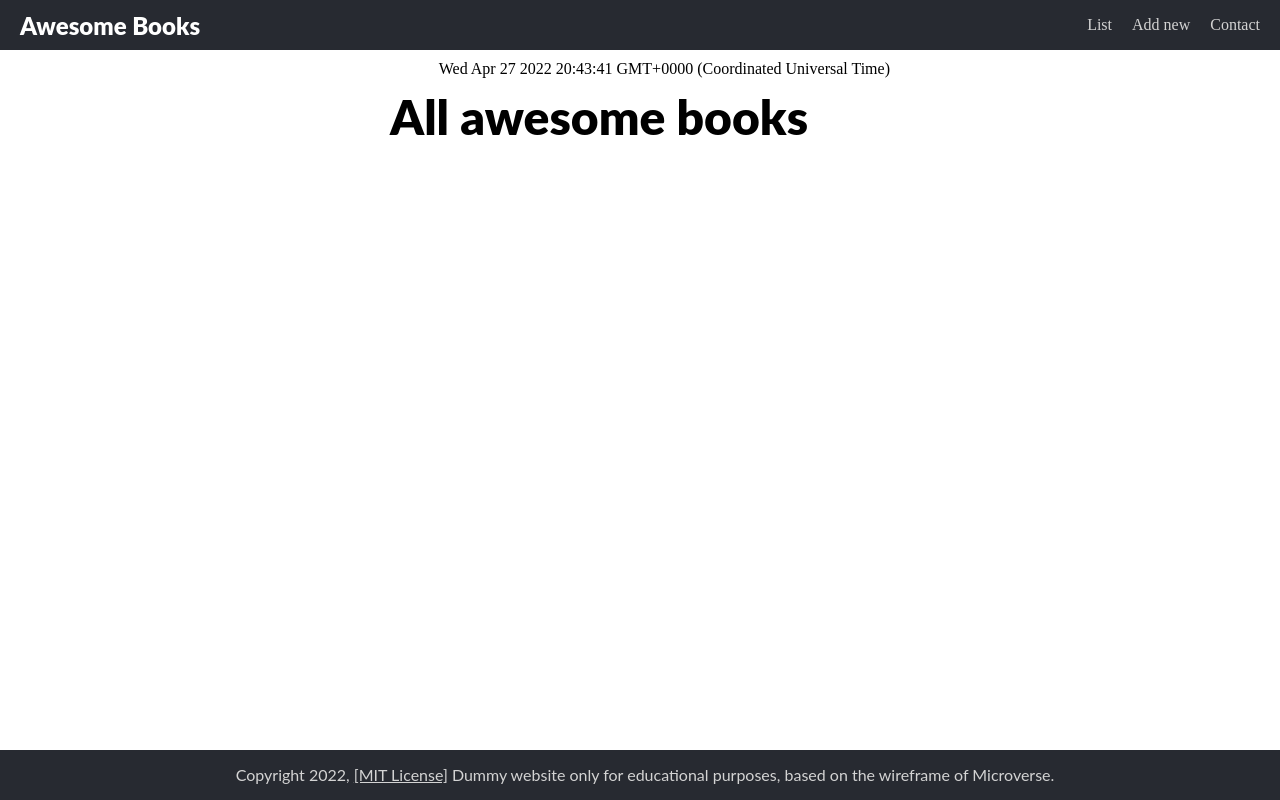
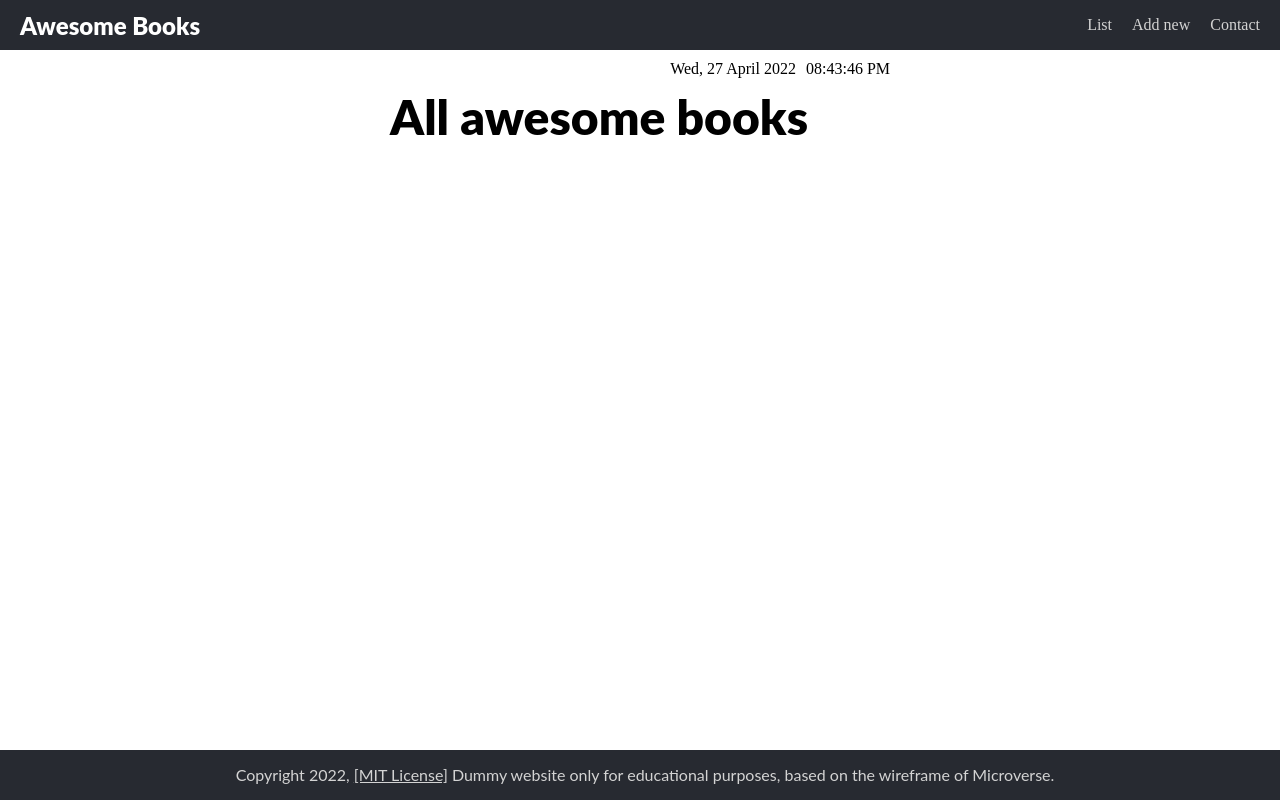
Before and after one commit to AntonioHincapie/awesome-books, a website: page index.html in a window 1280 px wide. Drawn offline with Linux system fonts and the light colour scheme.

Commit message:
Added current date and time to the page.

```diff
--- a/index.html
+++ b/index.html
@@ -19,7 +19,10 @@
       </nav>
     </header>
     <main>
-      <div id="date"></div>
+      <div class="clock">
+        <div id="date"></div>
+        <div id="clock"></div>
+      </div>
       <h1>All awesome books</h1>
       <div id="books"></div>
       <form id="addbook">
--- a/main.js
+++ b/main.js
@@ -1,7 +1,6 @@
 const booksBtn = document.getElementById('booksBtn');
 const addBookbtn = document.getElementById('addbookBtn');
 const contactBtn = document.getElementById ('contactBtn');
-const date = document.getElementById('date');
 const books = document.getElementById('books');
 const addNew = document.getElementById('addbook');
 const contact = document.getElementById('contact');
@@ -10,29 +9,39 @@ const autor = document.getElementById('autor');
 const addBtn = document.getElementById('btn');
 let dataBooks = JSON.parse(localStorage.getItem('book')) || [];
 
-booksBtn.addEventListener('click', () => {
-  books.style.display = 'flex';
-  addNew.style.display = 'none';
-  contact.style.display = 'none';
-});
+// This material is extracted from https://programacion.net/
+function startTime() {
+    var today = new Date();
+    var hr = today.getHours();
+    var min = today.getMinutes();
+    var sec = today.getSeconds();
+    ap = (hr < 12) ? "<span>AM</span>" : "<span>PM</span>";
+    hr = (hr == 0) ? 12 : hr;
+    hr = (hr > 12) ? hr - 12 : hr;
+    hr = checkTime(hr);
+    min = checkTime(min);
+    sec = checkTime(sec);
+    document.getElementById("clock").innerHTML = hr + ":" + min + ":" + sec + " " + ap;
+    var months = ['January', 'February', 'March', 'April', 'May', 'June', 'July', 'August', 'September', 'October', 'November', 'December'];
+    var days = ['Sun', 'Mon', 'Tue', 'Wed', 'Thu', 'Fri', 'Sat'];
+    var curWeekDay = days[today.getDay()];
+    var curDay = today.getDate();
+    var curMonth = months[today.getMonth()];
+    var curYear = today.getFullYear();
+    var date = curWeekDay+", "+curDay+" "+curMonth+" "+curYear;
+    document.getElementById("date").innerHTML = date;
 
-addBookbtn.addEventListener('click', () => {
-  books.style.display = 'none';
-  addNew.style.display = 'flex';
-  contact.style.display = 'none';
-});
+    var time = setTimeout(function(){ startTime() }, 500);
+}
 
-contactBtn.addEventListener('click', () => {
-  books.style.display = 'none';
-  addNew.style.display = 'none';
-  contact.style.display = 'block';
-});
+function checkTime(i) {
+    if (i < 10) {
+        i = "0" + i;
+    }
+    return i;
+}
 
-function displayDate() {
-  date.innerHTML = Date();
-}
-window.onload = displayDate();
-
+window.onload = startTime();
 
 class Libro {
   constructor(title, author) {
@@ -80,3 +89,22 @@ addBtn.addEventListener('click', () => {
   const libro = new Libro(titulo.value, autor.value);
   libro.addBook(libro);
 });
+
+booksBtn.addEventListener('click', () => {
+  books.style.display = 'flex';
+  addNew.style.display = 'none';
+  contact.style.display = 'none';
+  printList();
+});
+
+addBookbtn.addEventListener('click', () => {
+  books.style.display = 'none';
+  addNew.style.display = 'flex';
+  contact.style.display = 'none';
+});
+
+contactBtn.addEventListener('click', () => {
+  books.style.display = 'none';
+  addNew.style.display = 'none';
+  contact.style.display = 'block';
+});
--- a/styles.css
+++ b/styles.css
@@ -16,9 +16,10 @@ body {
   align-items: center;
 }
 
-#date {
+.clock {
   display: flex;
   justify-content: flex-end;
+  gap: 10px;
   margin: 10px 0;
 }
 
```
